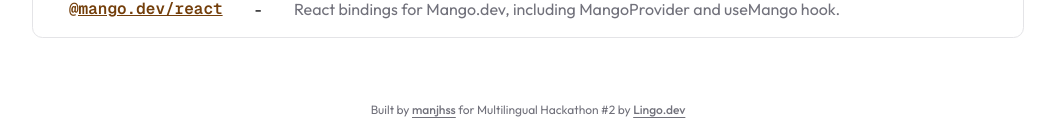
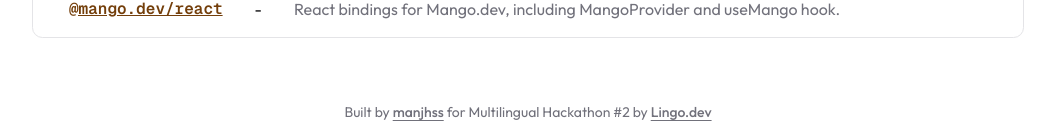
Before and after one commit to manjhss/mango.dev, a Next.js app in the folder apps/demo/: page /en in a window 1280 px wide. Shown: the part 956-1091 px from the top of the page, without its empty margins (112-1167 px from the left). Built offline with nearby package versions, Linux system fonts and the light colour scheme; what @mango.dev/react would draw is missing.

Commit message:
Fix styling

```diff
--- a/apps/demo/app/[locale]/get-started/page.tsx
+++ b/apps/demo/app/[locale]/get-started/page.tsx
@@ -247,7 +247,7 @@ export default function Page() {
           ))}
 
           {/* Footer */}
-          <footer className="text-center text-xs text-muted-foreground pt-8">
+          <footer className="text-center text-sm text-muted-foreground pt-8">
             Built by{" "}
             <Link
               href="https://x.com/manjhss"
--- a/apps/demo/app/[locale]/page.tsx
+++ b/apps/demo/app/[locale]/page.tsx
@@ -193,7 +193,7 @@ export default function Page() {
 
 
       {/* Footer */}
-      <footer className="text-center text-xs text-muted-foreground pt-8">
+      <footer className="text-center text-sm text-muted-foreground pt-8">
         Built by{" "}
         <Link
           href="https://x.com/manjhss"
--- a/apps/demo/components/blog-example.tsx
+++ b/apps/demo/components/blog-example.tsx
@@ -70,7 +70,7 @@ export function BlogExample({
         Back
       </button>
 
-      <header className="flex flex-col gap-4 sm:flex-row items-start justify-between border-b border-dashed pb-4">
+      <header className="flex flex-col gap-4 sm:flex-row items-start justify-between mt-1">
         <div>
           <h1 className="text-2xl font-bold tracking-tight">
             <span className="text-3xl">🥭</span> {t("header.title")}
@@ -88,7 +88,7 @@ export function BlogExample({
         ))}
       </ExampleWrapper>
 
-      <footer className="text-center text-xs text-muted-foreground">
+      <footer className="text-center text-sm text-muted-foreground">
         {t("footer.builtBy")}{" "}
         <Link
           href="https://x.com/manjhss"
```
